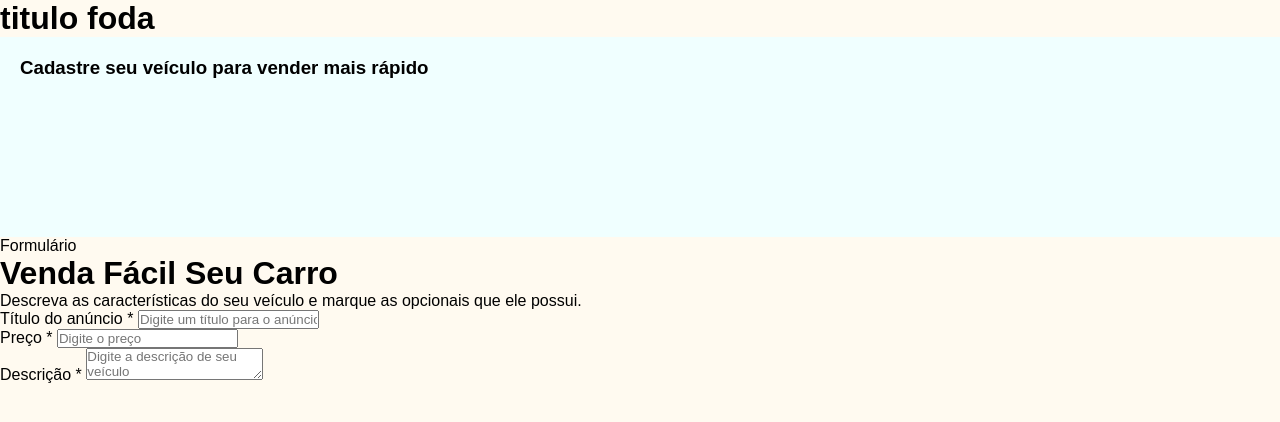
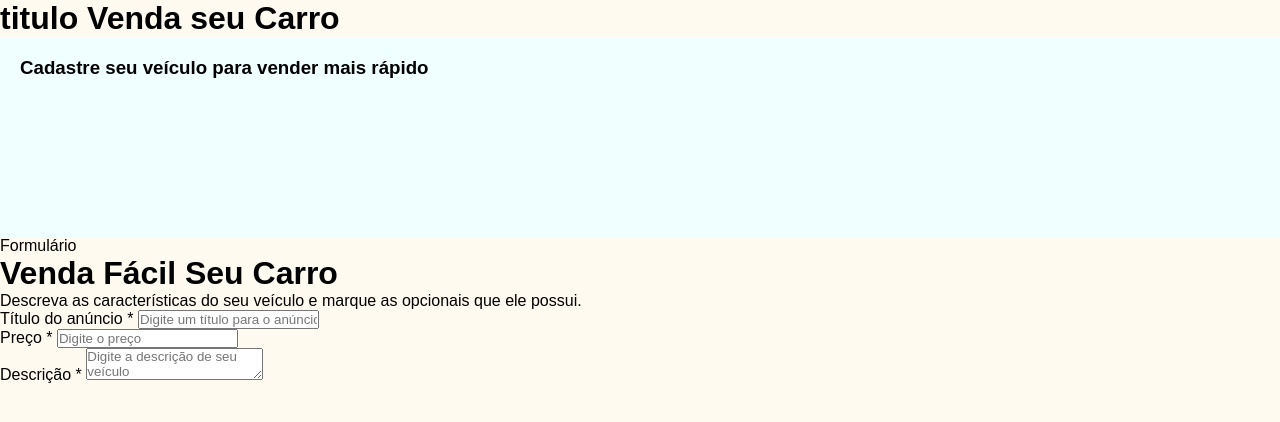
Before and after one commit to Caio-Santos2010/projetoFormulario, a plain HTML site: page index.html in a window 1280 px wide. Drawn offline with Linux system fonts and the light colour scheme.

Commit message:
caio santos

```diff
--- a/index.html
+++ b/index.html
@@ -7,7 +7,7 @@
     <link rel="stylesheet" href="css/style.css">
 </head>
 <body>
-    <h1>titulo foda</h1>
+    <h1>titulo Venda seu Carro</h1>
     <div class="container">
         <header class="cabecalho">
             <h3>Cadastre seu veículo para vender mais rápido</h3>
```
